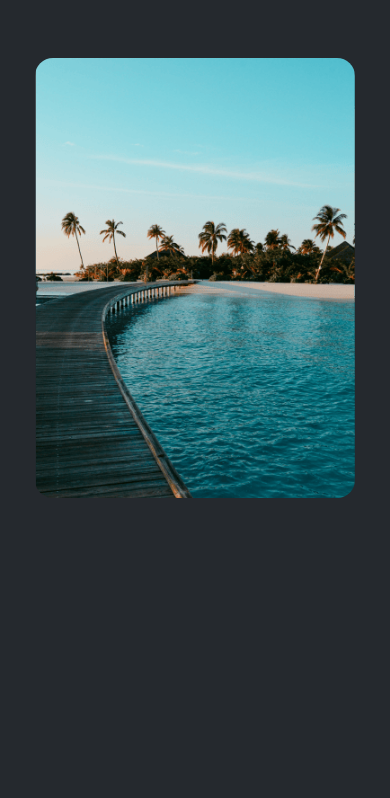
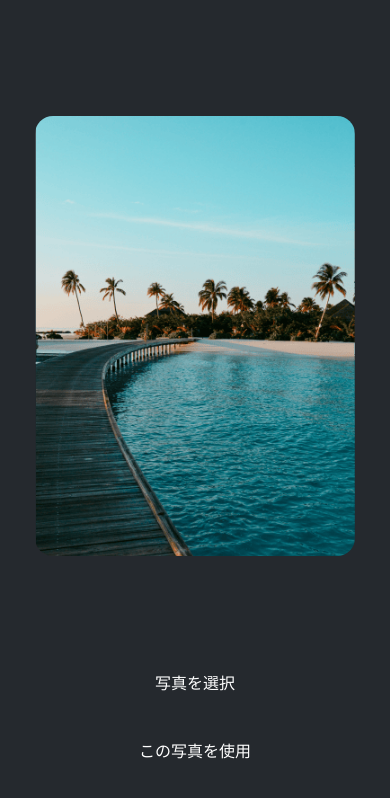
Before and after one commit to HiroshiIgarash/react-native-expo-tutorial, a React Native app: screen / in a window 390 px wide. Shown: the top 798 px of the page. Built offline with nearby package versions, Linux system fonts and the light colour scheme.

Commit message:
Pressableを利用しボタンを追加

```diff
--- /dev/null
+++ b/src/components/button.tsx
@@ -0,0 +1,45 @@
+import { type FC } from "react";
+import { Pressable, StyleSheet, Text, View } from "react-native";
+
+type ButtonProps = {
+  label: string;
+};
+
+export const Button: FC<ButtonProps> = (props) => {
+  return (
+    <View style={styles.buttonContainer}>
+      <Pressable
+        style={styles.button}
+        onPress={() => alert("ボタンが押されました")}
+      >
+        <Text style={styles.buttonLabel}>{props.label}</Text>
+      </Pressable>
+    </View>
+  );
+};
+
+const styles = StyleSheet.create({
+  buttonContainer: {
+    width: 320,
+    height: 68,
+    marginHorizontal: 20,
+    alignItems: "center",
+    justifyContent: "center",
+    padding: 3,
+  },
+  button: {
+    borderRadius: 10,
+    width: "100%",
+    height: "100%",
+    alignItems: "center",
+    justifyContent: "center",
+    flexDirection: "row",
+  },
+  buttonIcon: {
+    paddingRight: 8,
+  },
+  buttonLabel: {
+    color: "#fff",
+    fontSize: 16,
+  },
+});
--- a/src/screens/app.tsx
+++ b/src/screens/app.tsx
@@ -3,6 +3,7 @@
 import { registerRootComponent } from "expo";
 import { StatusBar } from "expo-status-bar";
 
+import { Button } from "@/components/button";
 import { ImageViewer } from "@/components/image-viewer";
 
 const PlaceholderImage =
@@ -11,7 +12,13 @@
 const App: FC = () => {
   return (
     <View style={styles.container}>
-      <ImageViewer placeholderImageSource={PlaceholderImage} />
+      <View style={styles.imageContainer}>
+        <ImageViewer placeholderImageSource={PlaceholderImage} />
+      </View>
+      <View style={styles.footerContainer}>
+        <Button label="写真を選択" />
+        <Button label="この写真を使用" />
+      </View>
       <StatusBar style="auto" />
     </View>
   );
@@ -23,6 +30,14 @@
     backgroundColor: "#25292e",
     alignItems: "center",
   },
+  imageContainer: {
+    flex: 1,
+    paddingTop: 58,
+  },
+  footerContainer: {
+    flex: 1 / 3,
+    alignItems: "center",
+  },
 });
 
 registerRootComponent(App);
```
